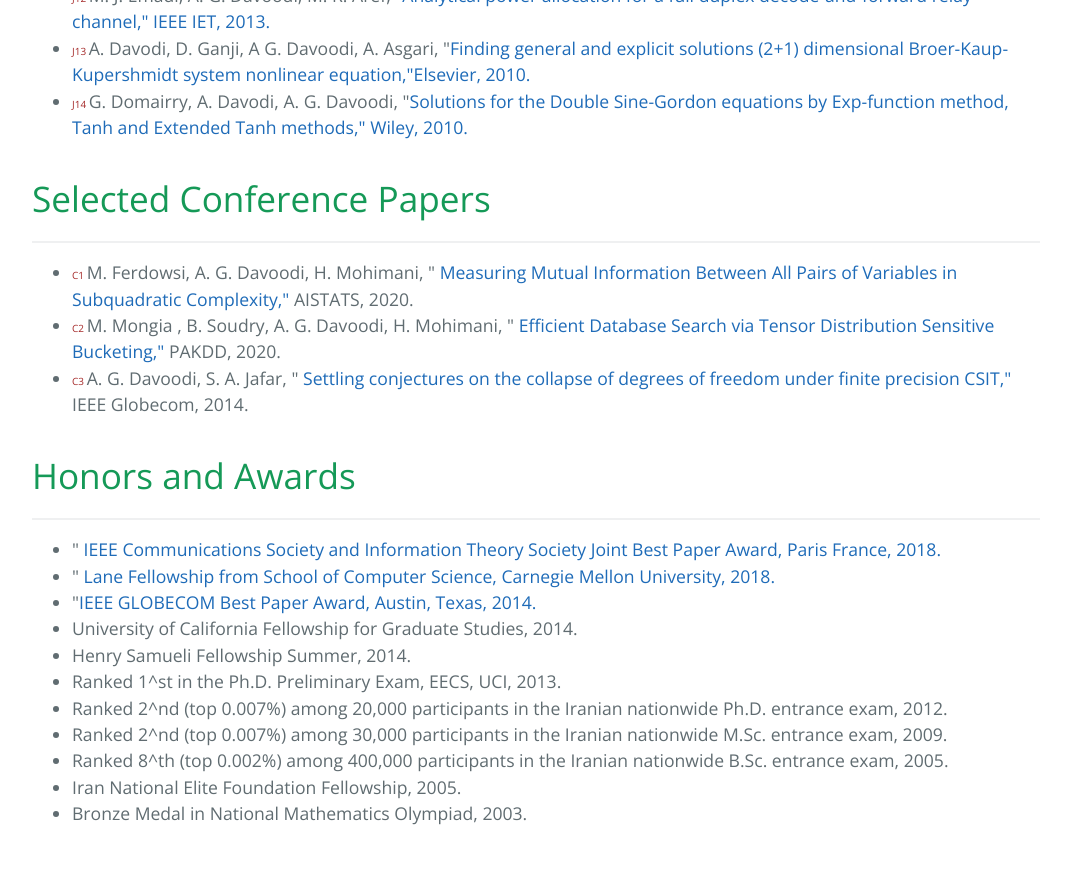
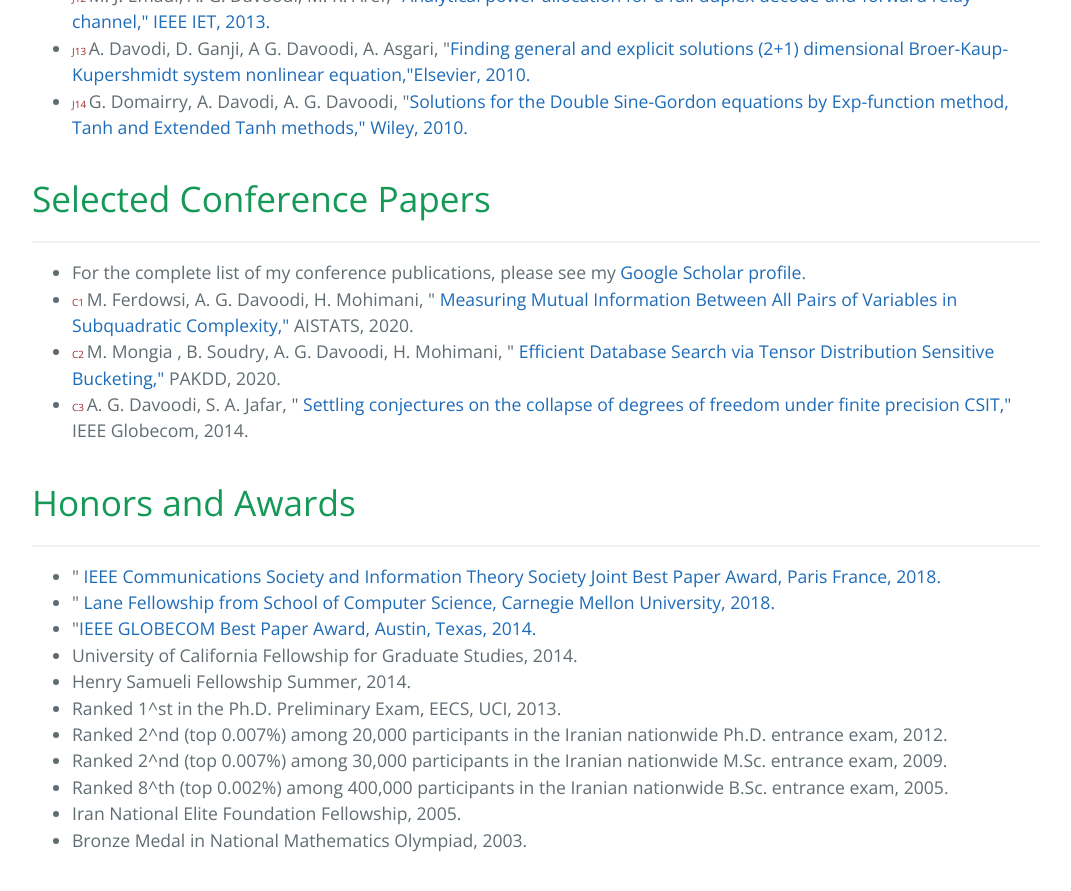
Before and after one commit to arashgholami/arashgholami.github.io, a Jekyll site: the page built from index.md, in a window 1280 px wide and 900 px high, scrolled down 3474 px. Shown: the top 891 px of the window, without its empty margins (104-1175 px from the left). Built offline with Jekyll 4.4.1, drawn with Linux system fonts in a browser that asks for light colours.

Commit message:
Update index.md

```diff
--- a/index.md
+++ b/index.md
@@ -157,6 +157,7 @@ of having the same hash is higher. </font><br>
 * * *
 
 <ul>
+   <li> For the complete list of my conference publications, please see my <a href="https://scholar.google.com/citations?user=tpoOv5MAAAAJ&hl=en&oi=ao"> Google Scholar profile</a>.</li>
   <li> <span style="color:brown;font-size:10px">  C1 </span> M. Ferdowsi, A. G. Davoodi, H. Mohimani, "<a href="http://proceedings.mlr.press/v108/ferdosi20a/ferdosi20a.pdf"> Measuring Mutual Information Between All Pairs of Variables in Subquadratic Complexity," </a> AISTATS, 2020.  </li>
    <li> <span style="color:brown;font-size:10px">  C2 </span> M. Mongia , B. Soudry, A. G. Davoodi, H. Mohimani, "<a href="https://link.springer.com/chapter/10.1007/978-3-030-47436-2_26"> Efficient Database Search via Tensor
 Distribution Sensitive Bucketing," </a> PAKDD, 2020.  </li>
```
